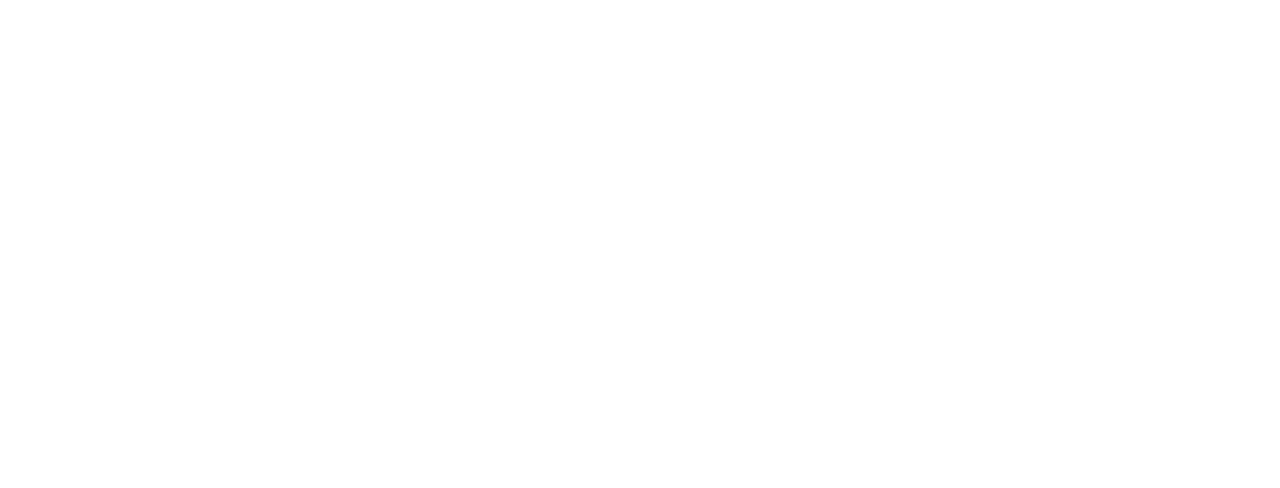
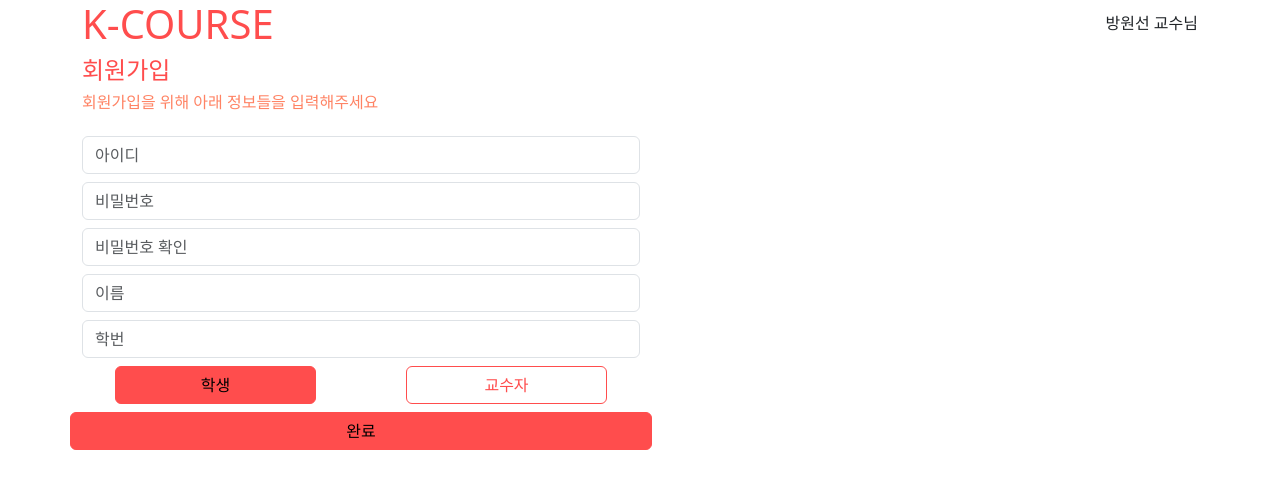
Before and after one commit to wonsun2006/k-course, a React (Create React App) app in the folder frontend/: page /register in a window 1280 px wide. Before the commit this address had no page. Shown: the top 488 px of the page. Built offline with nearby package versions, Linux system fonts and the light colour scheme.

Commit message:
Register Page UI

```diff
--- a/frontend/src/App.js
+++ b/frontend/src/App.js
@@ -2,12 +2,14 @@
 import { Route, Routes } from "react-router-dom";
 import LoginPage from "./pages/LoginPage";
 import HomePage from "./pages/HomePage";
+import RegisterPage from "./pages/RegisterPage";
 
 function App() {
   return (
     <Routes>
       <Route path="/" element={<HomePage />}></Route>
       <Route path="/login" element={<LoginPage />}></Route>
+      <Route path="/register" element={<RegisterPage />}></Route>
     </Routes>
   );
 }
--- /dev/null
+++ b/frontend/src/components/MenuBar.js
@@ -0,0 +1,20 @@
+import Container from "react-bootstrap/Container";
+import Row from "react-bootstrap/Row";
+import Col from "react-bootstrap/Col";
+
+function MenuBar() {
+  return (
+    <Container>
+      <Row className="justify-content-between align-items-center">
+        <Col>
+          <h1 className="text-primary">K-COURSE</h1>
+        </Col>
+        <Col>
+          <h6 className="text-end">방원선 교수님</h6>
+        </Col>
+      </Row>
+    </Container>
+  );
+}
+
+export default MenuBar;
--- /dev/null
+++ b/frontend/src/pages/RegisterPage.js
@@ -0,0 +1,134 @@
+import Form from "react-bootstrap/Form";
+import InputGroup from "react-bootstrap/InputGroup";
+import Container from "react-bootstrap/Container";
+import Row from "react-bootstrap/Row";
+import Col from "react-bootstrap/Col";
+import Button from "react-bootstrap/Button";
+import { useEffect, useState } from "react";
+import { Link } from "react-router-dom";
+import MenuBar from "../components/MenuBar";
+import ToggleButtonGroup from "react-bootstrap/ToggleButtonGroup";
+import ToggleButton from "react-bootstrap/ToggleButton";
+import { ButtonToolbar } from "react-bootstrap";
+
+const ROLE = {
+  STUDENT: 0,
+  PROFESSOR: 1,
+};
+
+function RegisterPage() {
+  const [id, setId] = useState("");
+  const [pwd, setPwd] = useState("");
+  const [pwdConfirm, setPwdConfirm] = useState("");
+  const [role, setRole] = useState(ROLE.STUDENT);
+
+  const onIdChange = (event) => {
+    setId(event.target.value);
+  };
+  const onPwdChange = (event) => {
+    setPwd(event.target.value);
+  };
+  const onPwdConfirmChange = (event) => {
+    setPwdConfirm(event.target.value);
+  };
+  const onRoleChange = (value) => {
+    if (value !== role) setRole(value);
+  };
+
+  const onLogin = () => {
+    console.log(id);
+    console.log(pwd);
+  };
+
+  return (
+    <Col>
+      <MenuBar />
+      <Container
+        className="d-flex justify-content-start align-items-start"
+        // style={{ height: "100vh" }}
+      >
+        <Col xs={6}>
+          <Row>
+            <h4 className="text-start text-primary">회원가입</h4>
+          </Row>
+          <Row className="mb-3">
+            <h6 className="text-start text-secondary">
+              회원가입을 위해 아래 정보들을 입력해주세요
+            </h6>
+          </Row>
+          <Row>
+            <InputGroup className="mb-2">
+              <Form.Control placeholder="아이디" onChange={onIdChange} />
+            </InputGroup>
+          </Row>
+          <Row>
+            <InputGroup className="mb-2">
+              <Form.Control
+                type="password"
+                placeholder="비밀번호"
+                onChange={onPwdChange}
+              />
+            </InputGroup>
+          </Row>
+          <Row>
+            <InputGroup className="mb-2">
+              <Form.Control
+                type="password"
+                placeholder="비밀번호 확인"
+                onChange={onPwdConfirmChange}
+              />
+            </InputGroup>
+          </Row>
+          <Row>
+            <InputGroup className="mb-2">
+              <Form.Control placeholder="이름" onChange={onIdChange} />
+            </InputGroup>
+          </Row>
+          <Row>
+            <InputGroup className="mb-2">
+              <Form.Control placeholder="학번" onChange={onIdChange} />
+            </InputGroup>
+          </Row>
+          <Row className="mb-2">
+            <Col className="d-flex justify-content-center align-items-center">
+              <ToggleButton
+                className="w-75"
+                variant="outline-primary"
+                type="checkbox"
+                value={ROLE.STUDENT}
+                checked={role === ROLE.STUDENT}
+                onClick={() => onRoleChange(ROLE.STUDENT)}
+              >
+                학생
+              </ToggleButton>
+            </Col>
+            <Col className="d-flex justify-content-center align-items-center">
+              <ToggleButton
+                className="w-75"
+                variant="outline-primary"
+                type="checkbox"
+                value={ROLE.PROFESSOR}
+                checked={role === ROLE.PROFESSOR}
+                onClick={() => onRoleChange(ROLE.PROFESSOR)}
+              >
+                교수자
+              </ToggleButton>
+            </Col>
+          </Row>
+          <Row>
+            <Button
+              variant="outline-primary"
+              id="login-button"
+              onClick={onLogin}
+              active
+            >
+              완료
+            </Button>
+          </Row>
+        </Col>
+      </Container>
+    </Col>
+  );
+}
+
+export default RegisterPage;
```
